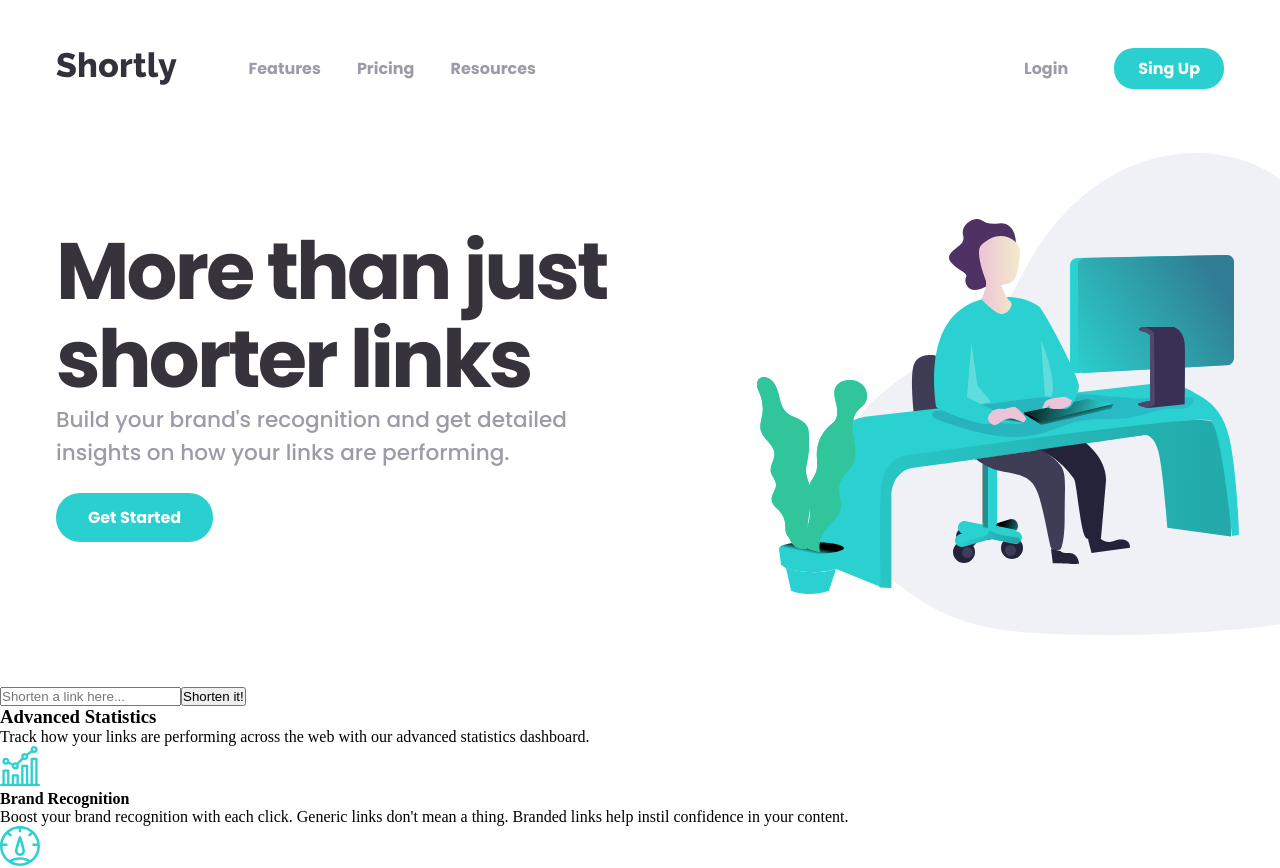
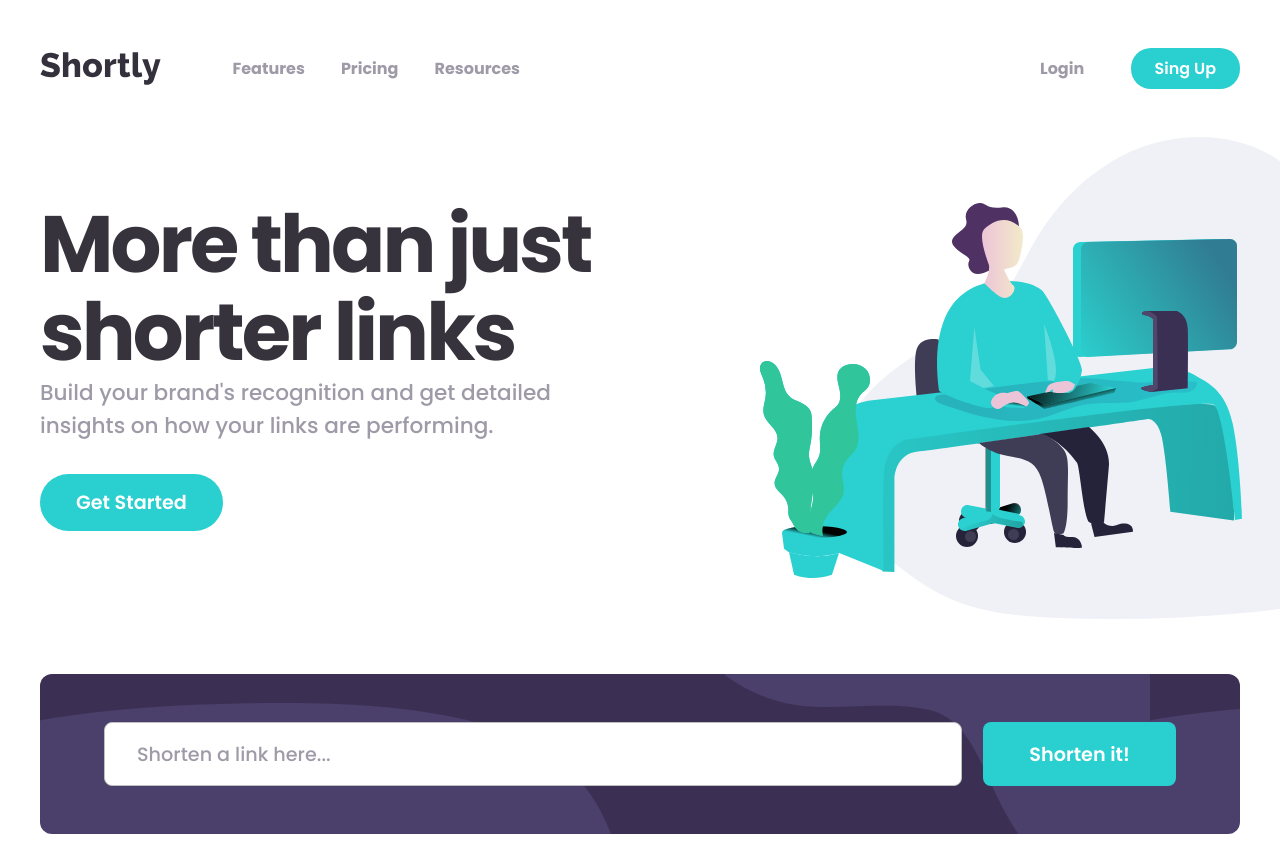
Before and after one commit to AlanPinhon/url-shortening-page-ts, a React (Vite) app: page / in a window 1280 px wide. Shown: the top 868 px of the page. Built offline with nearby package versions, Linux system fonts and the light colour scheme.

Commit message:
style: styles in LinkInput

```diff
--- a/src/components/Header/Header.css
+++ b/src/components/Header/Header.css
@@ -14,21 +14,21 @@
       font-size: 5rem;
       line-height: 5.5rem;
       letter-spacing: -.18rem;
-      font-family: var(--poppins-font);
       color: var(--very-dark-blue);
     }
 
     & .text-header{
       font-size: 1.35rem;
       font-weight: 500;
-      font-family: var(--poppins-font);
       color: var(--grayish-violet);
     }
 
     & .btn-header{
-      border-radius: 1.5rem;
-      margin: 1.5rem 0;
-      padding: .75rem 2rem;
+      font-size: 1.2rem;
+      font-weight: 600;
+      border-radius: 2rem;
+      margin: 2rem 0;
+      padding: .9rem 2.25rem;
     }
   }
 
--- /dev/null
+++ b/src/components/LinkInput/LinkInput.css
@@ -0,0 +1,39 @@
+.link-input{
+  border-radius: .75rem;
+  padding: 3rem 4rem;
+  background-color: var(--dark-violet);
+  background-image: url('/public/assets/images/bg-shorten-desktop.svg');
+
+  & .shorten-link-form{
+    display: flex;
+    justify-content: space-between;
+    align-items: center;
+
+    & input{
+      width: 80%;
+      height: 4rem;
+      padding-left: 2rem;
+      font-size: 1.2rem;
+      border: 1px solid var(--gray);
+      border-radius: .5rem;
+      outline: none;
+
+      &::placeholder{
+        font-weight: 500;
+        color: var(--grayish-violet);
+      }
+    }
+
+    & .shorten-btn{
+      width: 18%;
+      height: 4rem;
+      background-color: var(--cyan);
+      color: #fff;
+      font-size: 1.2rem;
+      font-weight: 600;
+      border: none;
+      border-radius: .5rem;
+    }
+
+  }
+}
--- a/src/components/LinkInput/LinkInput.tsx
+++ b/src/components/LinkInput/LinkInput.tsx
@@ -1,5 +1,6 @@
 import { FormEvent,ChangeEvent, useState } from 'react';
 import { validateLink } from '../../helpers/validateLink';
+import './LinkInput.css';
 
 type LinkInputProps = {
   errorMsg: string;
@@ -27,7 +28,7 @@ export const LinkInput = ({errorMsg, setErrorMsg, onAddShortLink}:LinkInputProps
   }
 
   return (
-    <div className="link-input-container">
+    <div className="link-input container">
       <form id='shorten-link-form' className='shorten-link-form' onSubmit={onSubmit}>
         <input onChange={handleInputValue} type="text" value={inputValue} placeholder="Shorten a link here..."/>
         <button type='submit' className="shorten-btn">Shorten it!</button>
--- a/src/components/Navbar/NavbarStyles.css
+++ b/src/components/Navbar/NavbarStyles.css
@@ -21,6 +21,7 @@
     width: 12.5rem;
 
     & .btn-link.nav{
+      font-weight: 600;
       border-radius: 1.25rem;
       padding: .5rem 1.5rem;
     }
--- a/src/components/UrlShorteningPage/UrlShorteningPageStyles.css
+++ b/src/components/UrlShorteningPage/UrlShorteningPageStyles.css
@@ -16,6 +16,7 @@
   margin: 0;
   padding: 0;
   box-sizing: border-box;
+  font-family: var(--poppins-font);
 }
 
 ul{
@@ -32,8 +33,7 @@ a{
 
 .container{
   max-width: 1200px;
-  margin: 2rem auto;
-  padding: 1rem;
+  margin: 3rem auto;
 }
 
 .btn-link{
```
